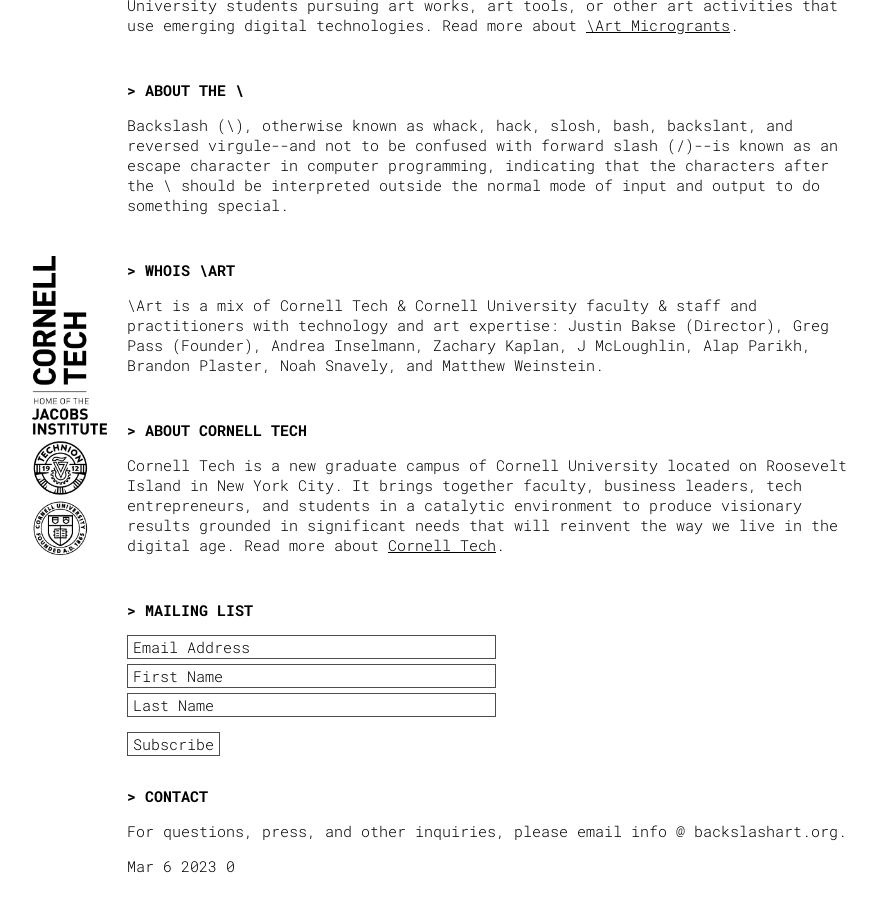
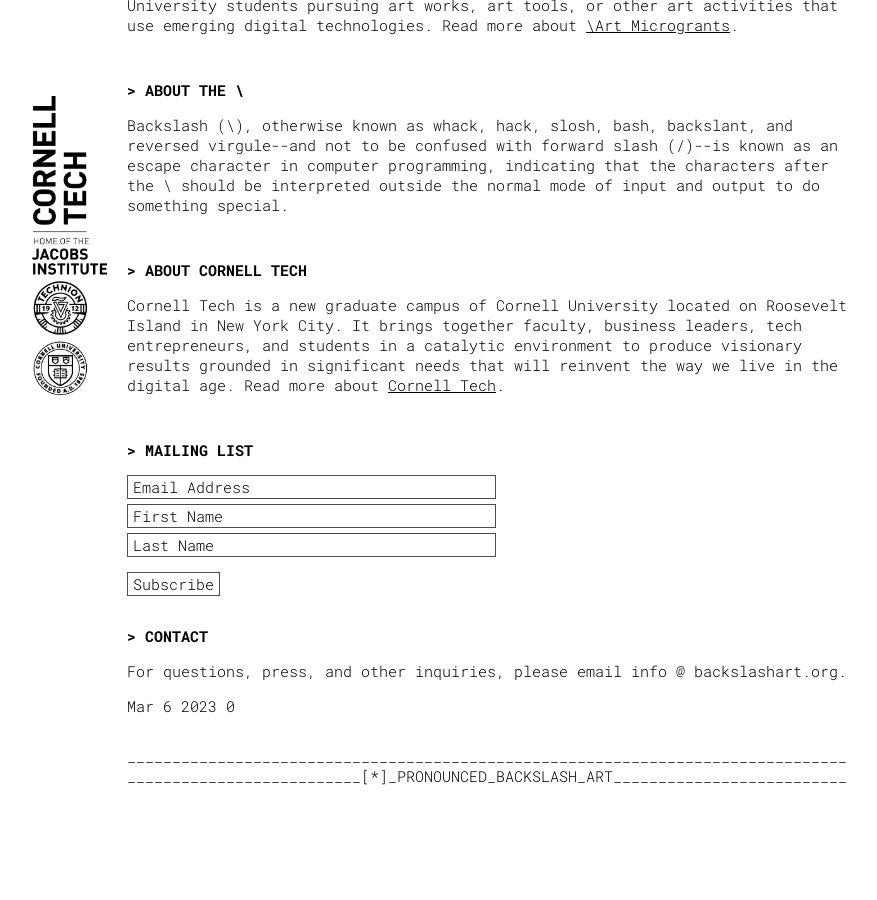
Before and after one commit to backslashart/backslashart.org, a Jekyll site: the page built from index.md, in a window 1280 px wide and 900 px high, scrolled down 2924 px. Shown: the whole window, without its empty margins (153-1030 px from the left). Built offline with Jekyll 4.4.1, drawn with Linux system fonts in a browser that asks for light colours; after the commit the page ends 3720 px from its top, so only the background shows below that.

Commit message:
Removed Whois info since it's old

```diff
--- a/index.md
+++ b/index.md
@@ -69,10 +69,6 @@ Check out past \Art Awards: {% for awrd in awards %}{% if awrd.is-complete %}{%
 
 Backslash (\\), otherwise known as whack, hack, slosh, bash, backslant, and reversed virgule\-\-and not to be confused with forward slash (/)\-\-is known as an escape character in computer programming, indicating that the characters after the \ should be interpreted outside the normal mode of input and output to do something special.
 
-## > WHOIS \ART
-
-\Art is a mix of Cornell Tech & Cornell University faculty & staff and practitioners with technology and art expertise: Justin Bakse (Director), Greg Pass (Founder), Andrea Inselmann, Zachary Kaplan, J McLoughlin, Alap Parikh, Brandon Plaster, Noah Snavely, and Matthew Weinstein.
-
 <div id="about-CT" markdown="1">
 ## > ABOUT CORNELL TECH
 Cornell Tech is a new graduate campus of Cornell University located on Roosevelt Island in New York City. It brings together faculty, business leaders, tech entrepreneurs, and students in a catalytic environment to produce visionary results grounded in significant needs that will reinvent the way we live in the digital age. Read more about [Cornell Tech](https://tech.cornell.edu){:target="_blank"}.
```
